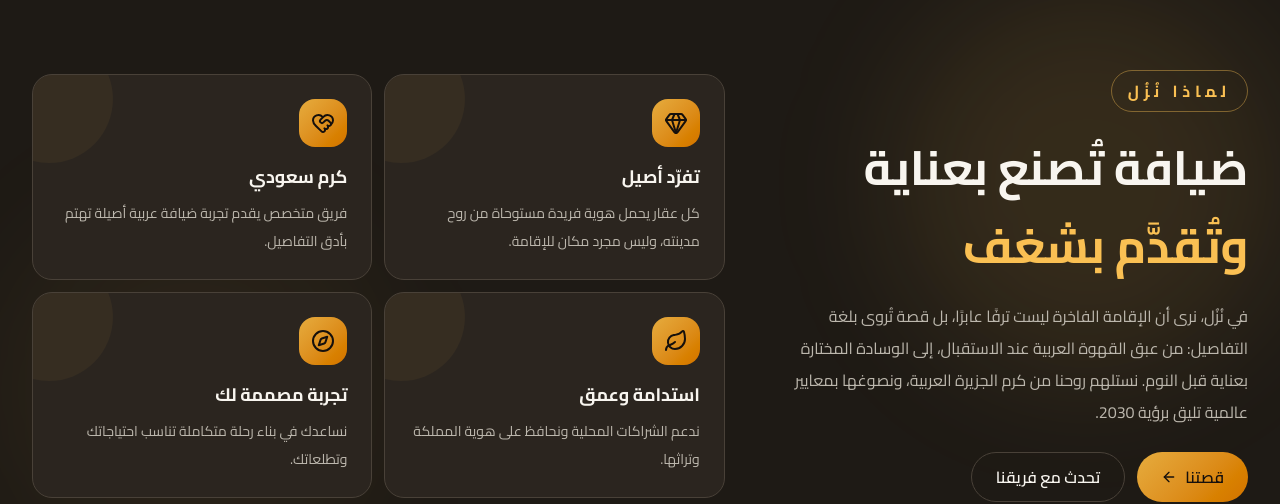
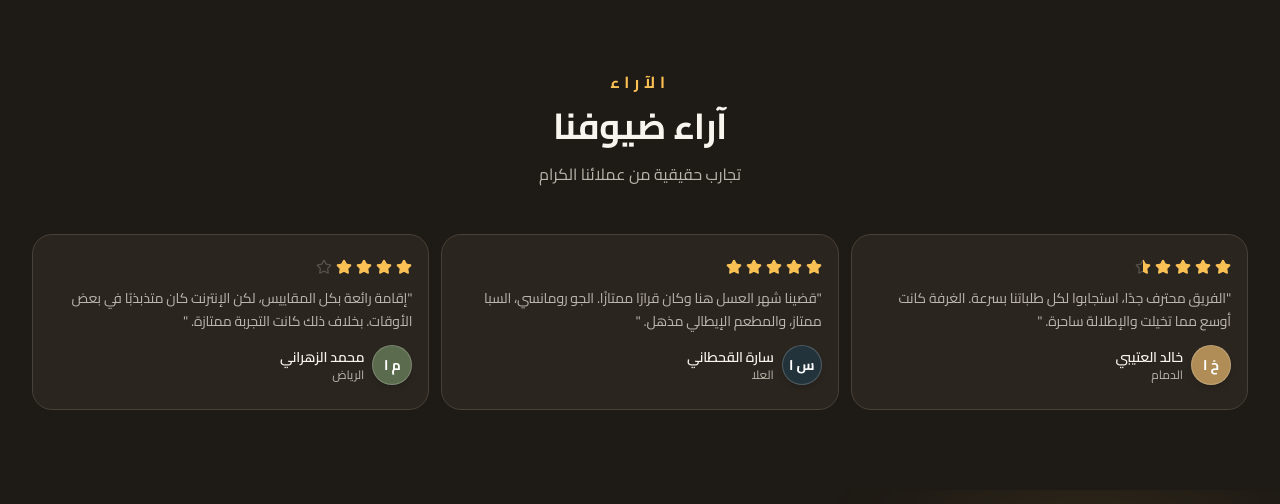
Before and after one commit to mazenessam99/nuzul-saudi-group, a React (Vite) app: page / in a window 1280 px wide. Shown: the part 622-1126 px from the top of the page. Built offline with nearby package versions, Linux system fonts and the light colour scheme.

Commit message:
feat: add TestimonialsSection component

```diff
--- /dev/null
+++ b/src/components/home/TestimonialsSection.tsx
@@ -0,0 +1,40 @@
+import { avatarColors, testimonials } from "@/data/testimonials";
+import SectionHeader from "../shared/SectionHeader";
+import { getInitials } from "@/utils/getInitials";
+import RatingStars from "../shared/RatingStars";
+
+
+export default function TestimonialsSection() {
+    return (
+        <section className="py-20">
+            <SectionHeader eyebrow="الآراء" title="آراء ضيوفنا" subtitle="تجارب حقيقية من عملائنا الكرام" />
+            <div className="container mx-auto px-4 lg:px-8 grid md:grid-cols-2 lg:grid-cols-3 gap-3">
+                {testimonials.slice(2, 5).map((testimonial, index) => (
+                    <div className="bg-card border border-border rounded-2xl px-4 py-6" key={index}>
+                        <RatingStars rating={testimonial.rating} />
+                        <h3 className="text-sm text-muted-foreground leading-relaxed mt-3">"{testimonial.text} "</h3>
+                        <div className="flex items-center gap-2 mt-3">
+                            <span
+                                className="w-10 h-10 rounded-full text-sm text-white font-bold flex items-center justify-center border border-white/20 shadow-md"
+                                style={{
+                                    backgroundColor: `#${avatarColors[index % avatarColors.length]}`,
+                                }}
+                            >
+                                {getInitials(testimonial.name)}
+                            </span>
+                            <div className="flex flex-col gap-0 ">
+                                <h4 className="text-sm font-semibold">{testimonial.name}</h4>
+                                <span className="inline-block text-xs text-muted-foreground">{testimonial.city}</span>
+                            </div>
+
+                        </div>
+
+
+                    </div>
+                ))}
+
+            </div>
+
+        </section>
+    )
+}
--- /dev/null
+++ b/src/components/shared/RatingStars.tsx
@@ -0,0 +1,32 @@
+import { Star } from "lucide-react";
+
+interface RatingStarsProps {
+    rating: number;
+}
+
+export default function RatingStars({ rating }: RatingStarsProps) {
+    return (
+        <div className="flex items-center gap-1">
+            {Array.from({ length: 5 }).map((_, index) => {
+                const fill =
+                    rating >= index + 1
+                        ? 100
+                        : rating >= index + 0.5
+                            ? 50
+                            : 0;
+
+                return (
+                    <div key={index} className="relative w-4 h-4">
+                        <Star className="absolute inset-0 w-4 h-4 text-muted-foreground/30" />
+                        <div
+                            className="absolute inset-0 overflow-hidden"
+                            style={{ width: `${fill}%` }}
+                        >
+                            <Star className="w-4 h-4 fill-current text-gold" />
+                        </div>
+                    </div>
+                );
+            })}
+        </div>
+    );
+}
--- /dev/null
+++ b/src/data/testimonials.ts
@@ -0,0 +1,109 @@
+import type { Testimonial } from "@/types/testimonials";
+
+export const testimonials: Testimonial[] = [
+    {
+        name: "أحمد المالكي",
+        city: "الرياض",
+        rating: 5,
+        text: "تجربة استثنائية تفوق التوقعات. الضيافة السعودية الأصيلة في أبهى صورها، والخدمة لا تشوبها شائبة. سأعود حتمًا!",
+    },
+    {
+        name: "نورة الفهد",
+        city: "جدة",
+        rating: 5,
+        text: "أناقة وراحة في كل التفاصيل، من لحظة الاستقبال إلى تسجيل المغادرة. الموقع هادئ والإفطار من أفضل ما جربت.",
+    },
+    {
+        name: "خالد العتيبي",
+        city: "الدمام",
+        rating: 4.5,
+        text: "الفريق محترف جدًا، استجابوا لكل طلباتنا بسرعة. الغرفة كانت أوسع مما تخيلت والإطلالة ساحرة.",
+    },
+    {
+        name: "سارة القحطاني",
+        city: "العلا",
+        rating: 5,
+        text: "قضينا شهر العسل هنا وكان قرارًا ممتازًا. الجو رومانسي، السبا ممتاز، والمطعم الإيطالي مذهل.",
+    },
+    {
+        name: "محمد الزهراني",
+        city: "الرياض",
+        rating: 4,
+        text: "إقامة رائعة بكل المقاييس، لكن الإنترنت كان متذبذبًا في بعض الأوقات. بخلاف ذلك كانت التجربة ممتازة.",
+    },
+    {
+        name: "هيا الدوسري",
+        city: "الخبر",
+        rating: 5,
+        text: "أفضل فندق سكنته حتى الآن. التصميم الداخلي تحفة فنية، والمواقف منظمة جدًا.",
+    },
+    {
+        name: "عبدالله الشهري",
+        city: "أبها",
+        rating: 5,
+        text: "خدمة الكونسيرج كانت رائعة وساعدتنا في تنظيم رحلة لا تُنسى. شكرًا لكل أفراد الفريق.",
+    },
+    {
+        name: "ريم الغامدي",
+        city: "الطائف",
+        rating: 5,
+        text: "أحببت تنوع الإفطار والقهوة العربية الأصيلة. الأطفال استمتعوا كثيرًا بالمسبح والأنشطة.",
+    },
+    {
+        name: "فيصل القرني",
+        city: "الرياض",
+        rating: 5,
+        text: "الموقع مثالي لرحلات العمل، قريب من جميع الخدمات، والغرف هادئة وعازلة للصوت.",
+    },
+    {
+        name: "لمى الجهني",
+        city: "جدة",
+        rating: 5,
+        text: "الديكور يجمع بين الأصالة السعودية واللمسات العصرية بطريقة راقية جدًا.",
+    },
+    {
+        name: "سلمان الحربي",
+        city: "العلا",
+        rating: 5,
+        text: "السبا تجربة استرخاء متكاملة، والطاقم محترف ويهتم بأدق التفاصيل.",
+    },
+    {
+        name: "جود المطيري",
+        city: "الدمام",
+        rating: 5,
+        text: "إطلالة الغرفة في الليل كانت ساحرة، وخدمة الغرف سريعة والطعام لذيذ.",
+    },
+    {
+        name: "تركي السبيعي",
+        city: "الخبر",
+        rating: 5,
+        text: "إقامة عائلية ممتازة، الأطفال حظوا باهتمام خاص، والمرافق كانت نظيفة وآمنة.",
+    },
+    {
+        name: "دانا البدر",
+        city: "الرياض",
+        rating: 5,
+        text: "أكثر ما أعجبني هو الاهتمام بالتفاصيل الصغيرة مثل الترحيب والقهوة العربية والورود داخل الغرفة.",
+    },
+    {
+        name: "رائد الشمري",
+        city: "حائل",
+        rating: 4.5,
+        text: "قيمة ممتازة مقابل السعر مقارنة بالفنادق الأخرى، وسأكرر الحجز دون تردد.",
+    },
+    {
+        name: "شهد العتيبي",
+        city: "جدة",
+        rating: 5,
+        text: "المطعم المطل على المدينة وقت الغروب تجربة لا تُفوّت، والأطباق والخدمة على أعلى مستوى.",
+    },
+];
+
+export const avatarColors: string[] = [
+    "B08D57",
+    "22333B",
+    "5B6B4D",
+    "8A6F3C",
+    "6E4E37",
+    "3F5F6F",
+];
--- a/src/pages/Home.tsx
+++ b/src/pages/Home.tsx
@@ -2,12 +2,14 @@ import CTASection from "@/components/home/CTASection";
 import DestinationsSection from "@/components/home/DestinationsSection";
 import { FAQSection } from "@/components/home/FAQSection";
 import PartnersSection from "@/components/home/PartnersSection";
+import TestimonialsSection from "@/components/home/TestimonialsSection";
 import WhyNuzulSection from "@/components/home/WhyNuzulSection";
 
 export default function Home() {
     return (
         <main className="">
             <DestinationsSection/>
+            <TestimonialsSection/>
             <WhyNuzulSection/>
             <FAQSection/>
             <PartnersSection/>
--- /dev/null
+++ b/src/types/testimonials.ts
@@ -0,0 +1,6 @@
+export interface Testimonial {
+    name: string;
+    city: string;
+    rating: number;
+    text: string;
+}
--- /dev/null
+++ b/src/utils/getInitials.ts
@@ -0,0 +1,9 @@
+export const getInitials = (name: string) => {
+    const parts = name.trim().split(" ");
+
+    if (parts.length === 1) {
+        return parts[0].charAt(0);
+    }
+
+    return `${parts[0].charAt(0)} ${parts[1].charAt(0)}`;
+};
```
